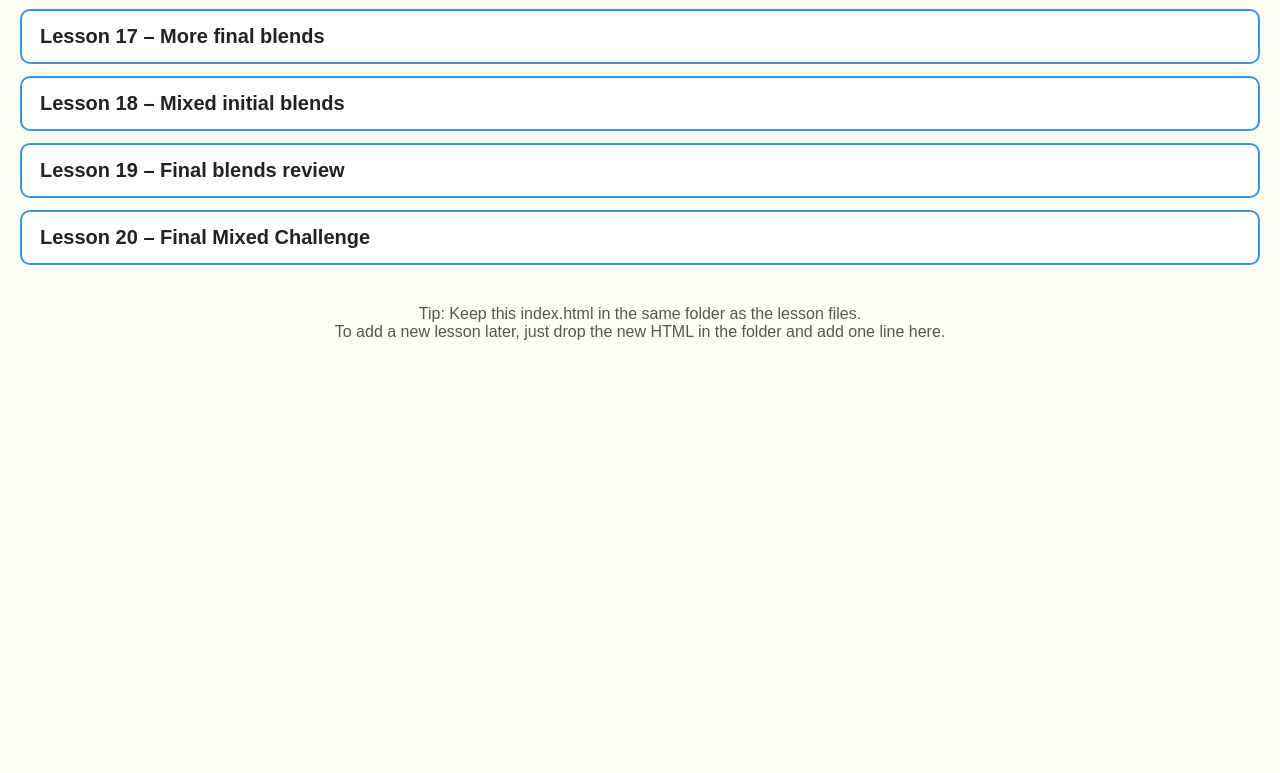
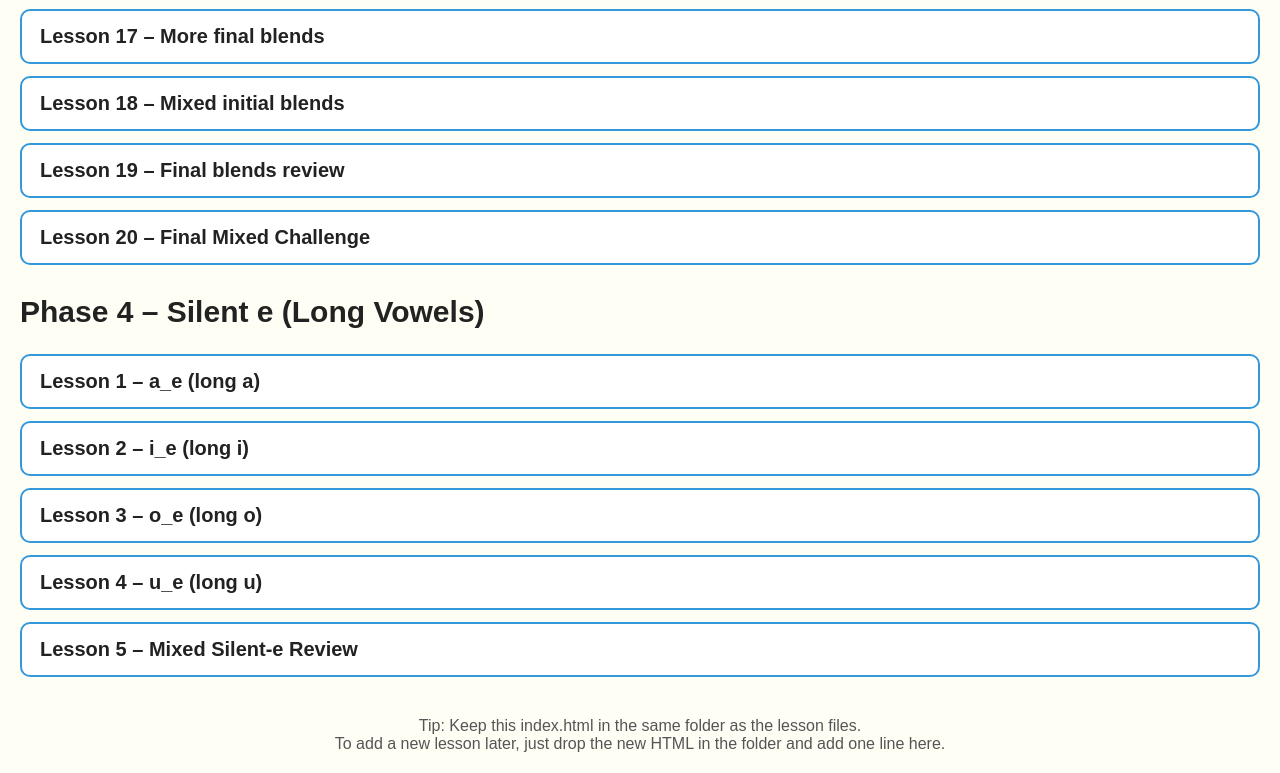
Before and after one commit to otiosemain/leina-phonics, a plain HTML site: page index.html in a window 1280 px wide. Shown: the part 2901-3674 px from the top of the page. Before the commit the page ends 3262 px from the top, so only its background shows below. Drawn offline with Linux system fonts and the light colour scheme.

Commit message:
Update index with Phase 4 lessons

```diff
--- a/index.html
+++ b/index.html
@@ -71,6 +71,15 @@
     <a class="lesson" href="Phase3_Lesson20_final.html">Lesson 20 – Final Mixed Challenge</a>
   </div>
 
+  <div class="phase">
+    <h2>Phase 4 – Silent e (Long Vowels)</h2>
+    <a class="lesson" href="Phase4_Lesson1_a_e.html">Lesson 1 – a_e (long a)</a>
+    <a class="lesson" href="Phase4_Lesson2_i_e.html">Lesson 2 – i_e (long i)</a>
+    <a class="lesson" href="Phase4_Lesson3_o_e.html">Lesson 3 – o_e (long o)</a>
+    <a class="lesson" href="Phase4_Lesson4_u_e.html">Lesson 4 – u_e (long u)</a>
+    <a class="lesson" href="Phase4_Lesson5_mixed.html">Lesson 5 – Mixed Silent-e Review</a>
+  </div>
+
   <div class="note">
     Tip: Keep this index.html in the same folder as the lesson files.<br>
     To add a new lesson later, just drop the new HTML in the folder and add one line here.
```
